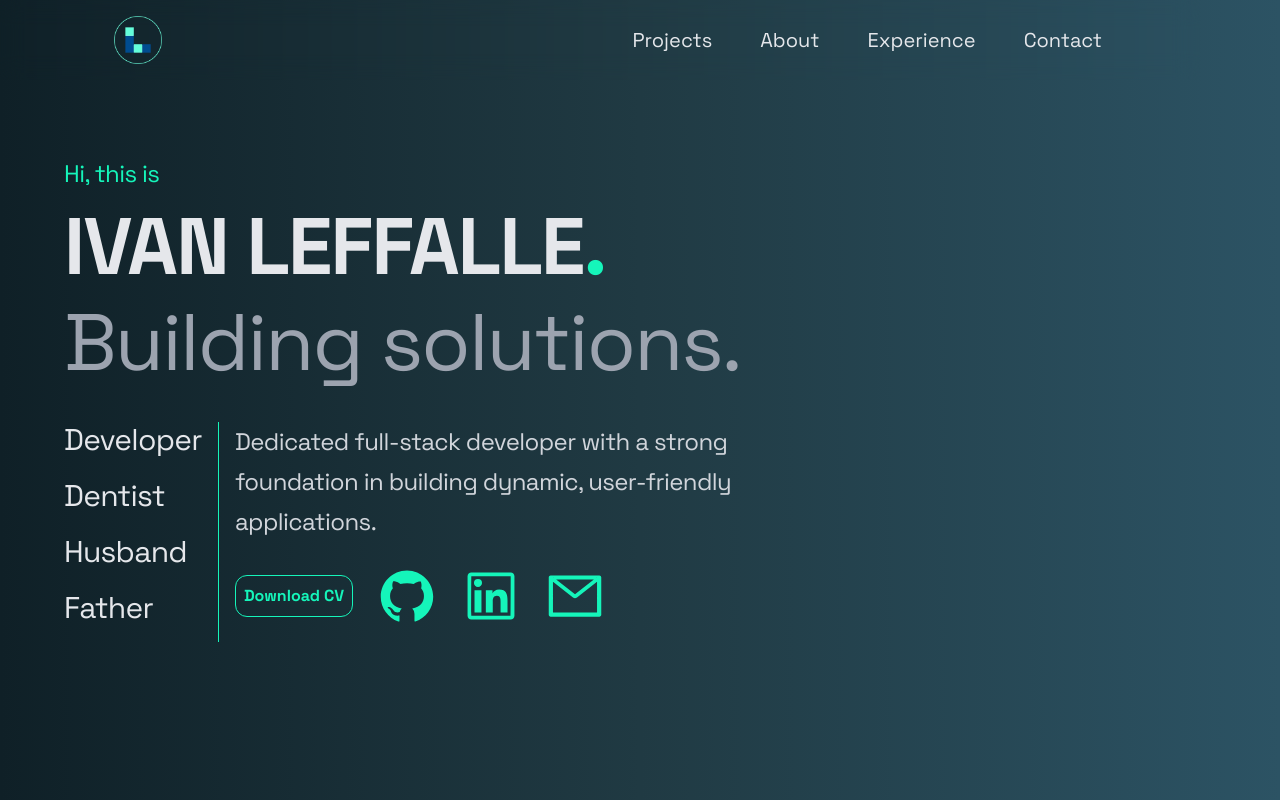
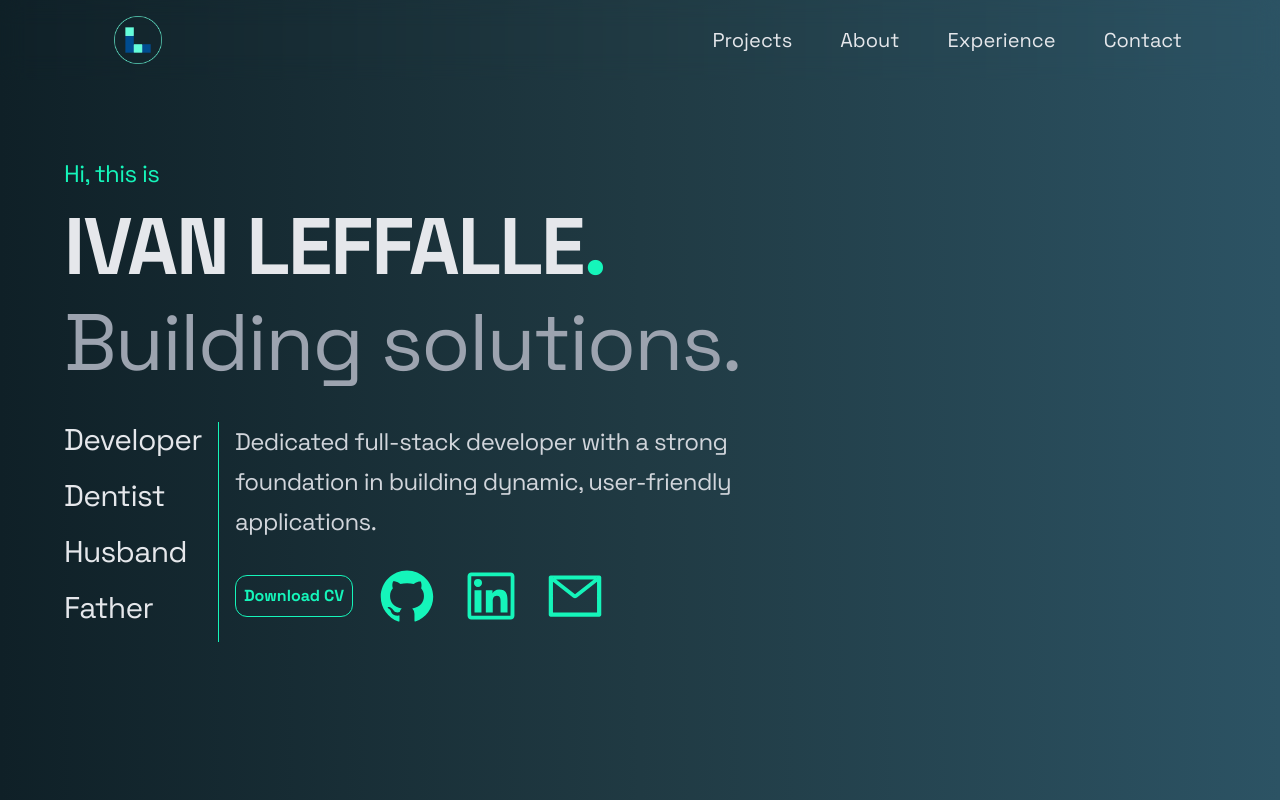
Before and after one commit to IvanLeffalle/ivanleffalle-portfolio, a React (Vite) app: page / in a window 1280 px wide. Shown: the top 800 px of the page. Built offline with nearby package versions, Linux system fonts and the light colour scheme; a web font is replaced by a local one.

Commit message:
nav responsive

```diff
--- a/src/components/Nav.jsx
+++ b/src/components/Nav.jsx
@@ -32,7 +32,7 @@ export const Navbar = () => {
     }
 
     return (
-        <div className='fixed top-0 left-0 w-full bg-opacity-70 backdrop-blur-md z-10 px-[50px] max-w-[1200px]'>
+        <div className='fixed top-0 left-0 w-full bg-opacity-70 backdrop-blur-md z-10 px-[50px]'>
             <div className='mx-auto  flex justify-between text-gray-200 text-xl items-center px-12 h-20'>
                 <a href="#">
                     <img src={logo} alt="Logo" className="w-20 h-20" />
```
